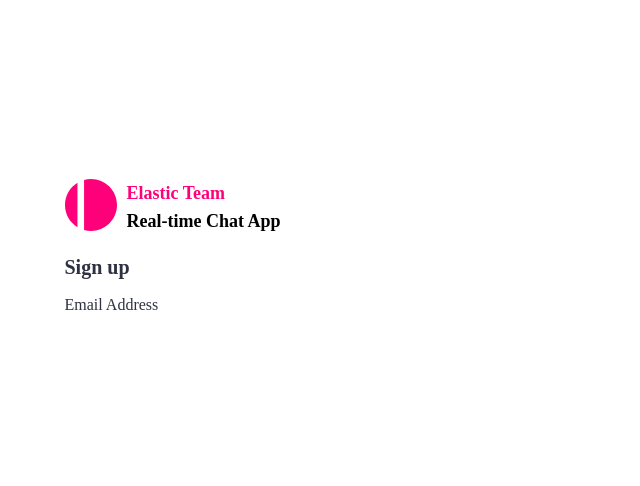
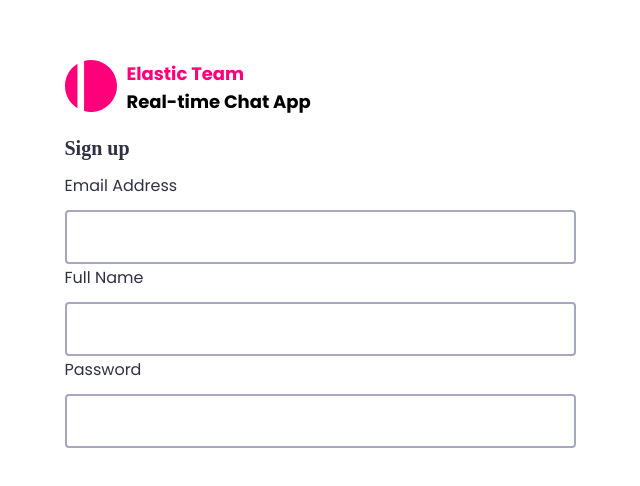
Before and after one commit to GiovanniCaiazzo01/Elastic-Team-OpenAI---Powered-Text-Generator-Challenge, a React (Vite) app in the folder client/: page /register in a window 1280 px wide. Shown: the part 146-632 px from the top of the page, without its empty margins (324-964 px from the left). Built offline with nearby package versions, Linux system fonts and the light colour scheme.

Commit message:
feat: new font to the theme

```diff
--- a/client/index.html
+++ b/client/index.html
@@ -5,6 +5,10 @@
     <link rel="icon" type="image/svg+xml" href="/vite.svg" />
     <meta name="viewport" content="width=device-width, initial-scale=1.0" />
     <title>Vite + React</title>
+    <link
+      href="https://fonts.googleapis.com/css2?family=Poppins:wght@400;700&display=swap"
+      rel="stylesheet"
+    />
   </head>
   <body>
     <div id="root"></div>
--- a/client/src/pages/Register/index.jsx
+++ b/client/src/pages/Register/index.jsx
@@ -1,5 +1,5 @@
 import { Logo } from "../../components";
-import { Container, Flex, Text } from "../../layouts";
+import { Container, Flex, Input, Text } from "../../layouts";
 const Register = () => {
   return (
     <Container padding={4} width={503} maxWidth={503}>
@@ -13,16 +13,28 @@ const Register = () => {
         >
           <Logo />
           <Flex flexDirection="column" justifyContent={1}>
-            <Text color="primary" fontSize={8} fontWeight={5} lineHeight={13}>
+            <Text
+              color="primary"
+              fontSize={8}
+              fontFamily="main"
+              fontWeight={5}
+              lineHeight={13}
+            >
               Elastic Team
             </Text>
-            <Text fontSize={8} fontWeight={5} color="black" lineHeight={13}>
+            <Text
+              fontSize={8}
+              fontFamily="main"
+              fontWeight={5}
+              color="black"
+              lineHeight={13}
+            >
               Real-time Chat App
             </Text>
           </Flex>
         </Flex>
         <Text
-          color="darkGray"
+          color="darkGrey"
           fontWeight={6}
           fontSize={9}
           lineHeight={13}
@@ -31,7 +43,8 @@ const Register = () => {
           Sign up
         </Text>
         <Text
-          color="darkGray"
+          fontFamily="main"
+          color="darkGrey"
           fontWeight={3}
           fontSize={7}
           lineHeight={13}
@@ -39,6 +52,47 @@ const Register = () => {
         >
           Email Address
         </Text>
+        <Input
+          fullWidth
+          border={{ px: 0, color: "lightGrey" }}
+          borderRadius={1}
+          height={23}
+          color="lightGrey"
+        />
+        <Text
+          fontFamily="main"
+          color="darkGrey"
+          fontWeight={3}
+          fontSize={7}
+          lineHeight={13}
+          marginBottom={4}
+        >
+          Full Name
+        </Text>
+        <Input
+          fullWidth
+          border={{ px: 0, color: "lightGrey" }}
+          borderRadius={1}
+          height={23}
+          color="lightGrey"
+        />
+        <Text
+          fontFamily="main"
+          color="darkGrey"
+          fontWeight={3}
+          fontSize={7}
+          lineHeight={13}
+          marginBottom={4}
+        >
+          Password
+        </Text>
+        <Input
+          fullWidth
+          border={{ px: 0, color: "lightGrey" }}
+          borderRadius={1}
+          height={23}
+          color="lightGrey"
+        />
       </Flex>
     </Container>
   );
--- a/client/src/themes/theme.js
+++ b/client/src/themes/theme.js
@@ -2,14 +2,16 @@ export const theme = {
   colors: {
     primary: "#FF007A",
     black: "#000000",
-    darkGray: "#2D3142",
+    darkGrey: "#2D3142",
+    lightGrey: "#A4A9BF",
     backGround: "#FFFFFF",
     brandGreen: "#46B455",
   },
+
   generalAlignment: ["left", "center", "right"],
   fonts: {
-    body: "Arial, sans-serif",
-    heading: "Helvetica, sans-serif",
+    main: "Poppins, sans-serif",
+    secondary: "Helvetica, sans-serif",
   },
   fontWeight: [
     "100", // 0
@@ -52,7 +54,12 @@ export const theme = {
       "36px", // 17
       "38px", // 18
       "40px", // 19
-    ], //0      //1     // 2
+      "42px", // 20
+      "44px", // 21
+      "46px", // 22
+      "48px", // 23
+      "50px", // 24
+    ],
     rem: [
       "0.125rem", // 0
       "0.25rem", // 1
```
